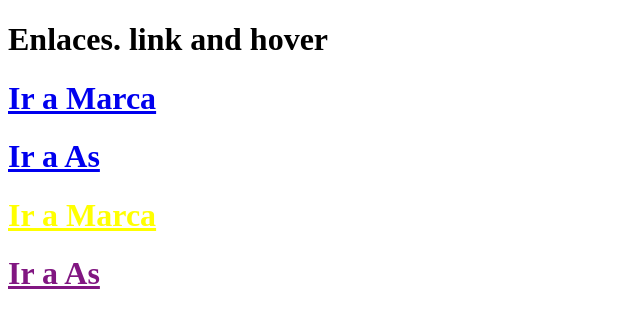
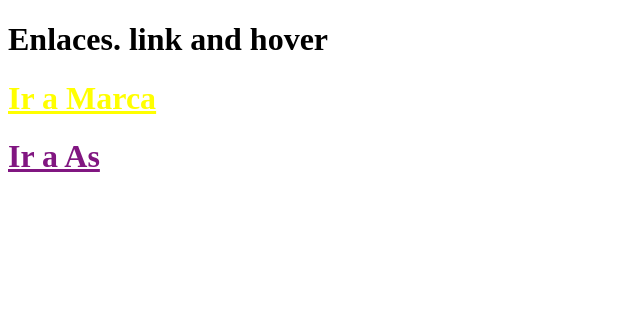
Before and after one commit to OscarRz9/taller_9_full_satck, a plain HTML site: page punto-6/index-6.html in a window 1280 px wide. Shown: the whole page, without its empty margins (0-640 px from the left). Drawn offline with Linux system fonts and the light colour scheme.

Commit message:
Versión del punto 6 terminada

```diff
--- a/punto-6/index-6.html
+++ b/punto-6/index-6.html
@@ -8,11 +8,7 @@
 </head>
 <body>
     <h1>Enlaces. link and hover</h1>
-    <h1><span class="yellow"><a href="https://www.google.com/?hl=es">Ir a Marca</a></span></h1>
-    <h1><span class="violet"><a href="https://www.google.com/?hl=es">Ir a As</a></span></h1>
-
-    <h1><span class="yellow"><u>Ir a Marca</u></span></h1>
-    <h1><span class="violet"><u>Ir a As</u></span></h1>
-
+    <h1><a class="yellow" href="https://www.marca.com/">Ir a Marca</a></h1>
+    <h1><a class="violet" href="https://colombia.as.com/">Ir a As</a></h1>
 </body>
 </html>
```
Also changed, not shown: public/images/enlaces.png (added), 1 other file.
